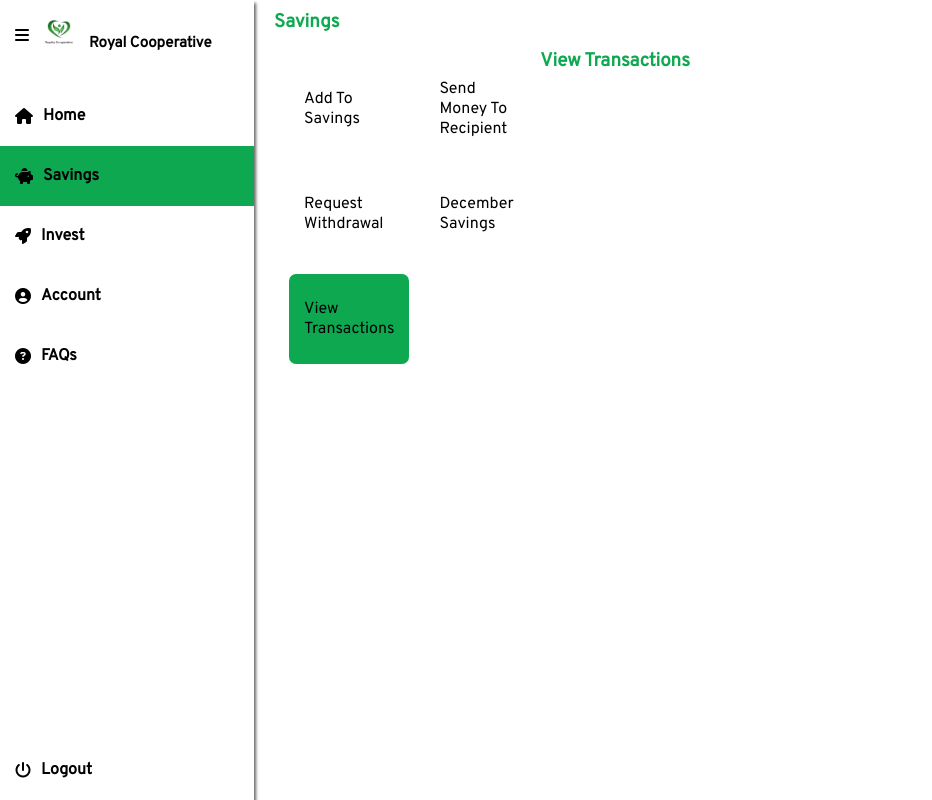
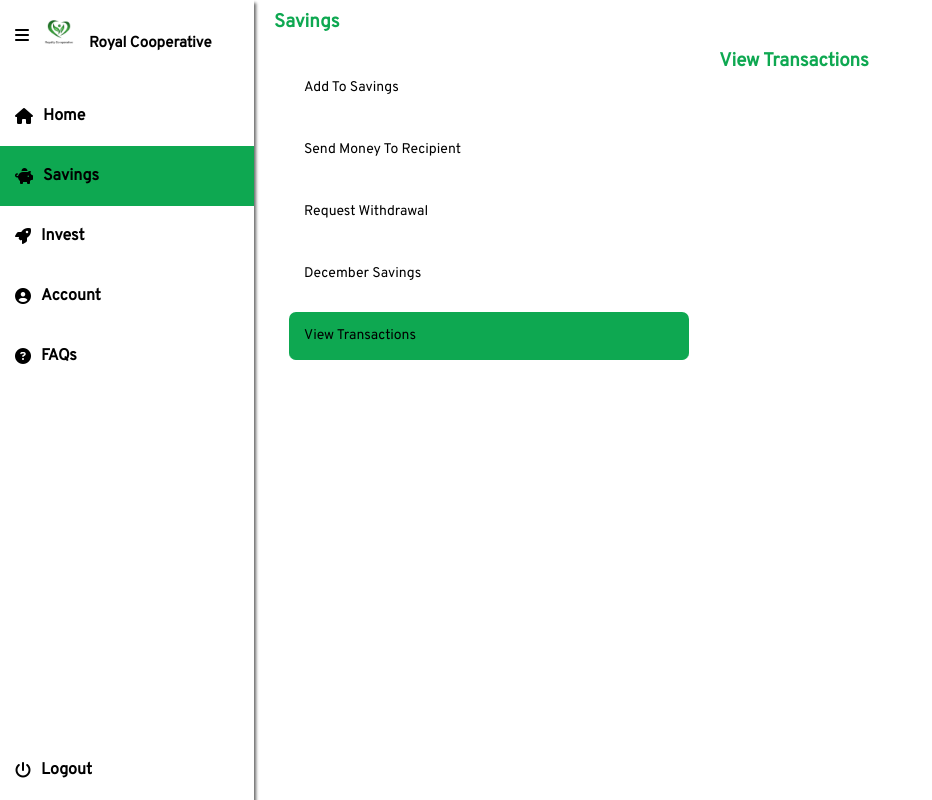
Before and after one commit to oluwatoba1/rc2, a React (Create React App) app: page /savings/view-transactions in a window 1280 px wide. Shown: the whole page, without its empty margins (0-932 px from the left). Built offline with nearby package versions, Linux system fonts and the light colour scheme.

Commit message:
Sidebar Toggle

```diff
--- a/src/components/savings/Savings.css
+++ b/src/components/savings/Savings.css
@@ -1,37 +1,34 @@
+h3 {
+	width: 100vw;
+}
 .savingsContainer {
 	display: grid;
-	grid-template-columns: 40% 60%;
-	gap: var(--padding);
+	grid-template-columns: 30% 75%;
+	column-gap: var(--padding);
 	padding: var(--padding) 0;
-	width: 100%;
 }
 
 .savingsBody {
 	display: grid;
-	grid-template-columns: repeat(2, 1fr);
+	grid-template-columns: repeat(1, 1fr);
 	gap: var(--padding);
 	padding: var(--padding);
 }
 
 .savingsBody a {
-	font-size: 16px;
+	font-size: 14px;
 	padding: var(--padding);
 	color: #000;
-	height: 60px;
 	text-transform: capitalize;
 	border-radius: 7px;
 	display: flex;
 	align-items: center;
-	justify-content: center;
+	justify-content: start;
 	transition: cubic-bezier(0.3, 0.3, 1, 0.3);
 }
 
-.savingsBody a:focus {
-	color: #fff;
-}
-
 .savingsBody a.active {
-	background: var(--primary-color);
+	border-bottom: 1px solid var(--primary-color) !important;
 }
 
 .savingsFormBody {
@@ -50,6 +47,5 @@
 
 	.savingsBody a {
 		font-size: 10px;
-		height: 40px;
 	}
 }
```
